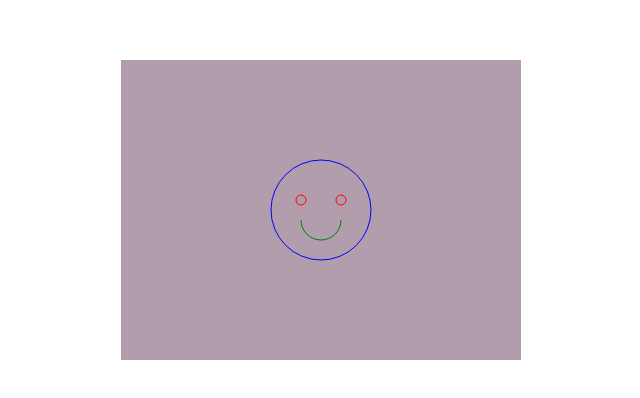
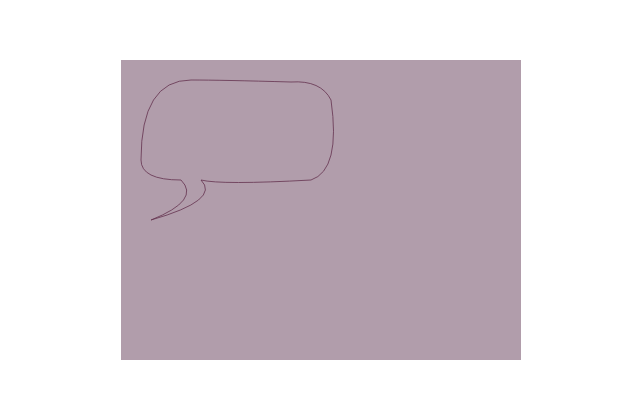
Before and after one commit to qq2862260725/Canvas, a website: page index.html in a window 1280 px wide. Shown: the part 190-588 px from the top of the page, without its empty margins (319-959 px from the left). Drawn offline with Linux system fonts and the light colour scheme.

Commit message:
:sparkles: just make a chat bubble

```diff
--- a/index.html
+++ b/index.html
@@ -26,23 +26,15 @@
 		ctx.strokeStyle = 'rgba(100,50,79,0.8)';
 
 		ctx.beginPath();
-		ctx.strokeStyle = 'blue';
-		ctx.arc(200,150,50,0,2*Math.PI,false);
-		ctx.stroke();
-
-		ctx.beginPath();
-		ctx.strokeStyle = 'green';
-		ctx.arc(200,160,20,0,Math.PI,false);
-		ctx.stroke();
-
-		ctx.beginPath();
-		ctx.strokeStyle = 'red';
-		ctx.arc(180,140,5,0,2*Math.PI,false);
-		ctx.stroke();
-
-		ctx.beginPath();
-		ctx.strokeStyle = 'red';
-		ctx.arc(220,140,5,0,2*Math.PI,false);
+		ctx.moveTo(70,20);
+		ctx.quadraticCurveTo(20,20,20,100);
+		ctx.quadraticCurveTo(20,120,60,120);
+		ctx.quadraticCurveTo(80,140,30,160);
+		ctx.quadraticCurveTo(100,140,80,120);
+		ctx.quadraticCurveTo(100,125,190,120);
+		ctx.quadraticCurveTo(220,110,210,40);
+		ctx.quadraticCurveTo(200,20,170,22);
+		ctx.quadraticCurveTo(100,20,70,20)
 		ctx.stroke();
 
 
```
